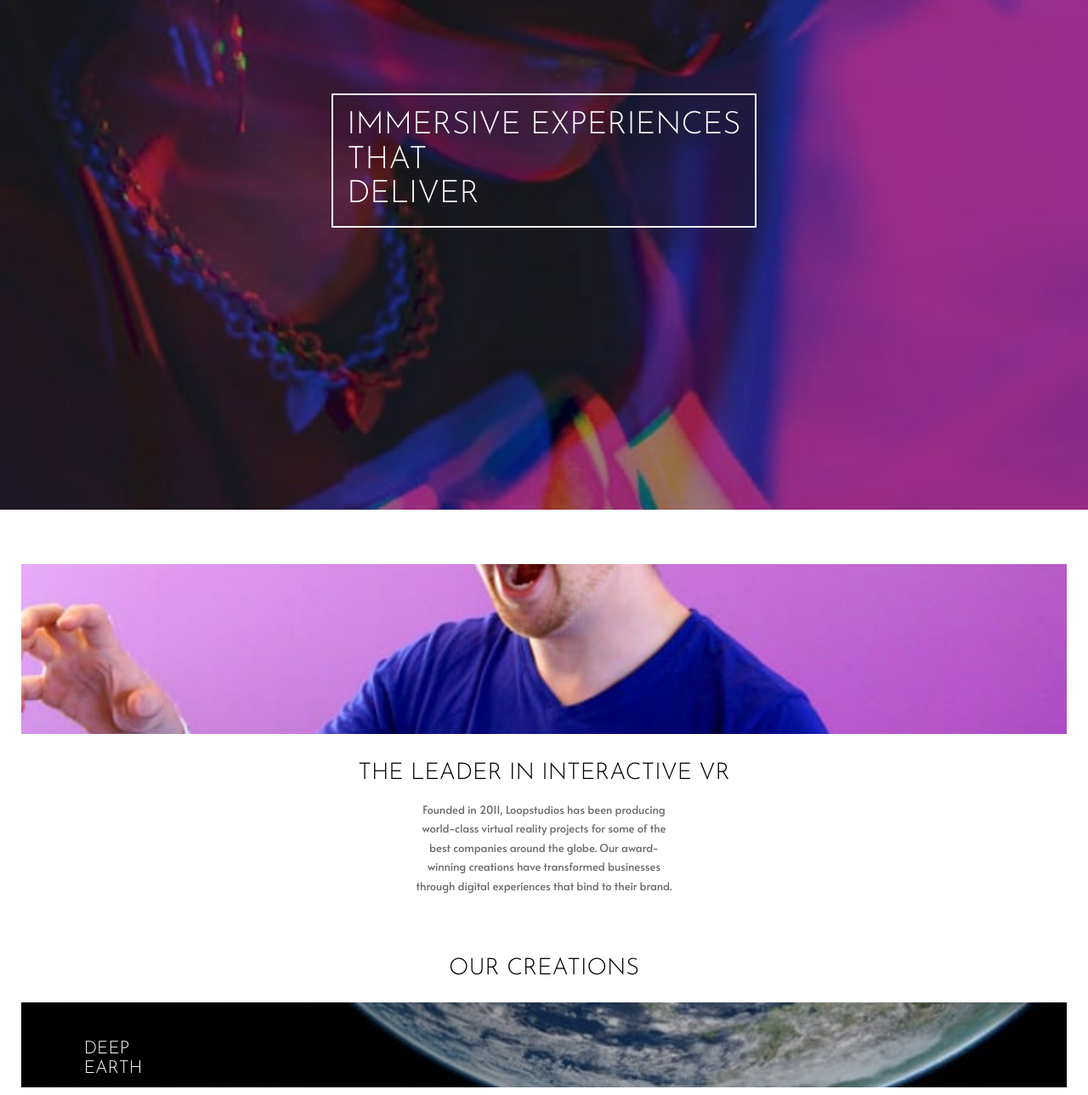
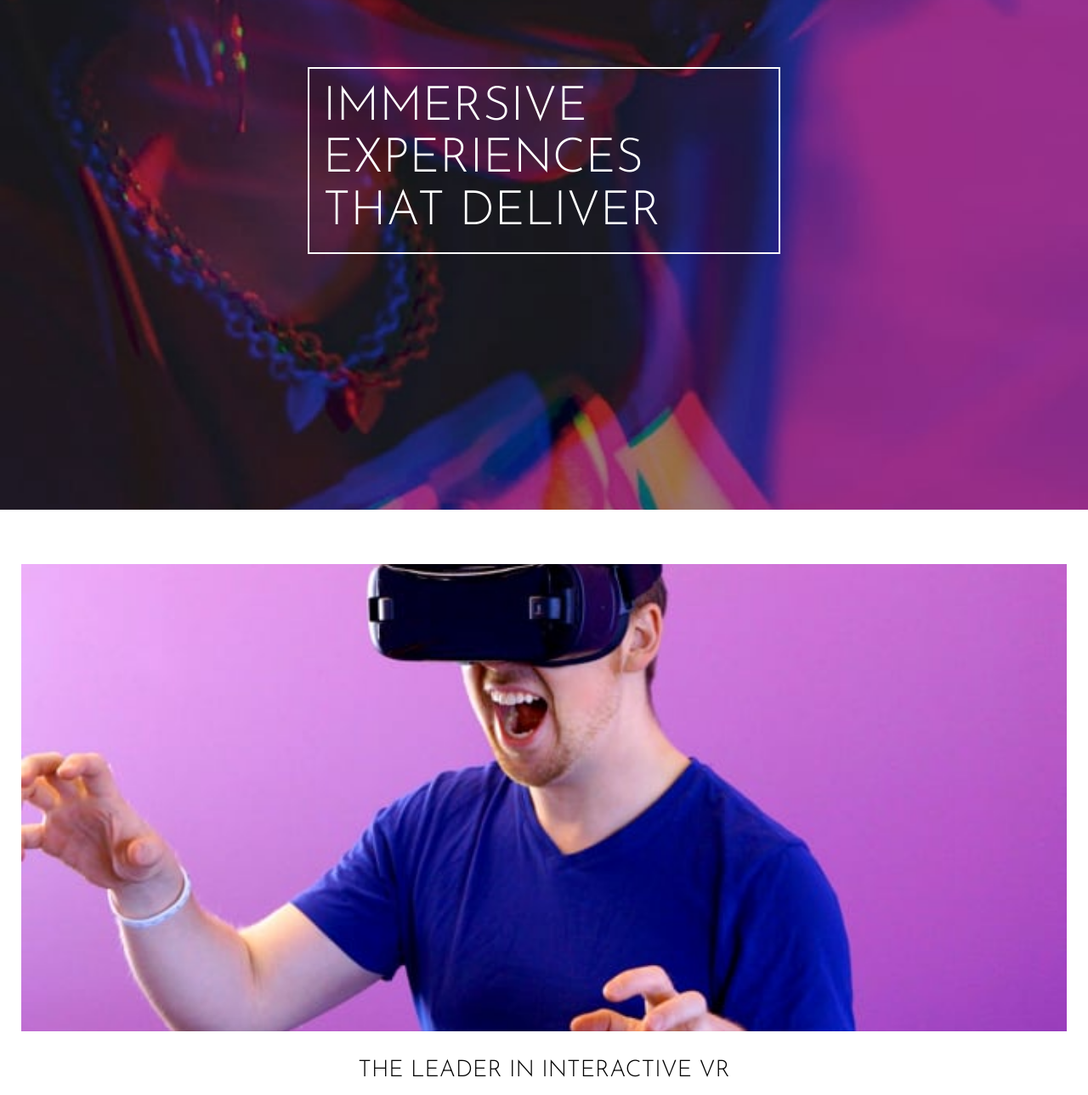
Before and after one commit to CHR-onicles/FEM-loopstudios-landing-page, a plain HTML site: page src/index.html in a window 1280 px wide. Shown: the part 200-1489 px from the top of the page at 85% size. Drawn offline with Linux system fonts and the light colour scheme.

Commit message:
tweaks on gallery section for tablet view

```diff
--- a/src/style.css
+++ b/src/style.css
@@ -74,9 +74,6 @@ h2 {
 .nav-toggle img:nth-child(2) {
     display: none;
 }
-/* .nav-toggle:hover{
-    cursor: pointer;
-} */
 .nav-header.show-links {
     position: absolute;
     left: 1.5rem;
@@ -144,7 +141,7 @@ h2 {
 .about-img {
     background: url("./images/mobile/image-interactive.jpg") center / cover no-repeat;
     width: 100%;
-    height: 200px; /* todo: make dynamic */
+    height: max(200px, 43vw);
 }
 .about .text-content h2,
 .creations h2 {
@@ -170,7 +167,7 @@ h2 {
 }
 .images-container div {
     margin: 1rem 0;
-    height: 100px;
+    height: max(100px, 25vw);
     position: relative;
 }
 .images-container div:first-child {
@@ -200,8 +197,8 @@ h2 {
 .images-container span {
     display: block;
     position: absolute;
-    left: 6%; /*todo: slap a max left and bottom */
-    bottom: 11%;
+    left: min(6%, 20px);
+    bottom: min(11%, 20px);
     font-size: clamp(1rem, 1rem + 1vw, 1.3rem);
     font-family: var(--ff-secondary);
     font-weight: 300;
@@ -285,17 +282,41 @@ footer p {
         margin-top: min(5vw, 30px);
     }
     .nav-links li {
-        padding: 0.5rem 0 .5rem 1.5rem;
+        padding: 0.5rem 0 0.5rem 1.5rem;
     }
     .nav-links li a {
         font-size: clamp(0.8rem, 0.8rem + 0.5vw, 1.2rem);
     }
+    .banner-text-wrapper span {
+        display: inline;
+    }
+    h1 {
+        max-width: 15ch;
+    }
+    .images-container span {
+        line-height: clamp(1.7rem, 1.7rem + 1vw, 2rem);
+        font-size: clamp(1.1rem, 1rem + 4vw, 1.6rem);
+    }
 }
 @media screen and (min-width: 768px) {
+    h1 {
+        font-size: clamp(2.5rem, 2.5rem + 4vw, 3.5rem);
+    }
     .nav-links li {
         padding: calc(0.7rem + 1vh) 0 calc(0.7rem + 1vh) 1.5rem;
     }
-    .nav-links li a{
+    .nav-links li a {
         font-size: clamp(1.2rem, 1.1rem + 1vw, 1.4rem);
     }
 }
+@media screen and (min-width: 768px) and (max-height: 500px) {
+    /* long phones in landscape mode */
+    h1 {
+        font-size: clamp(1.9rem, 2rem + 7vh, 2.5rem);
+    }
+}
+@media screen and (min-width: 992px) {
+    .nav-toggle:hover {
+        cursor: pointer;
+    }
+}
```
